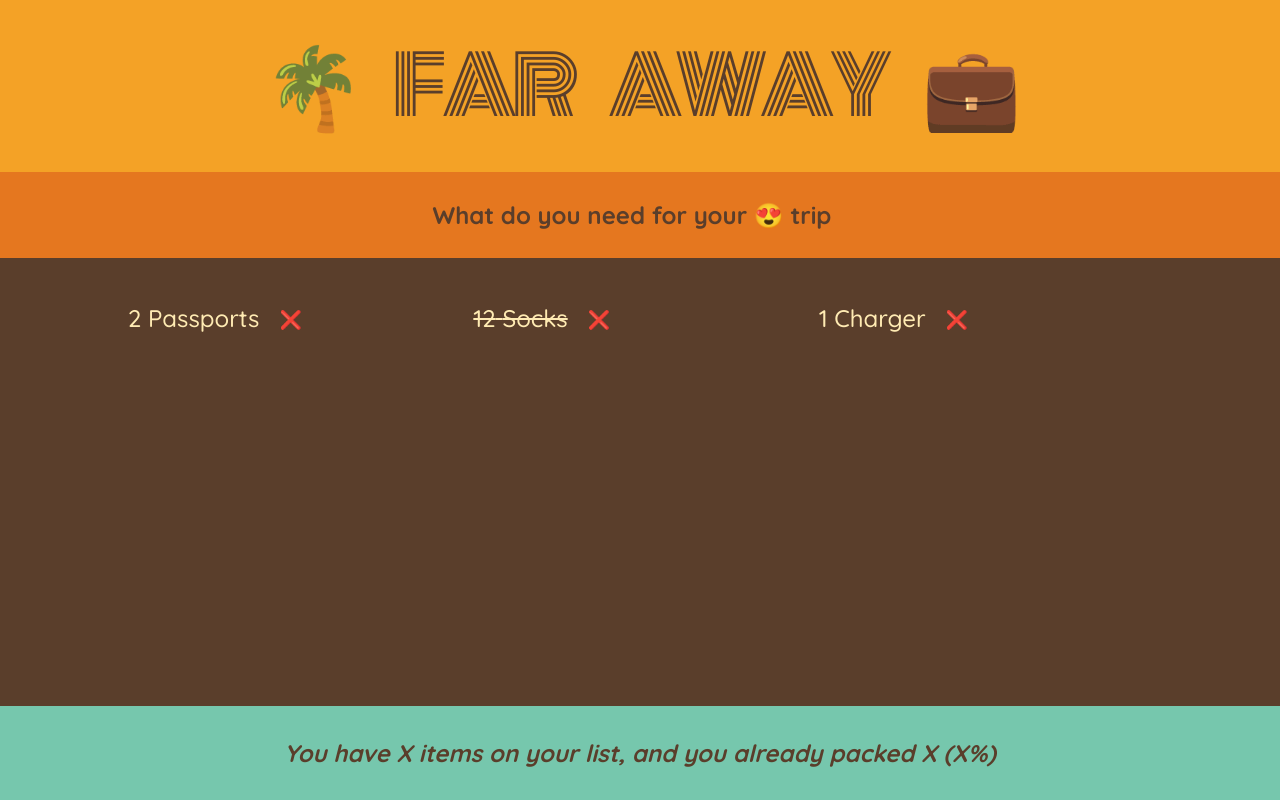
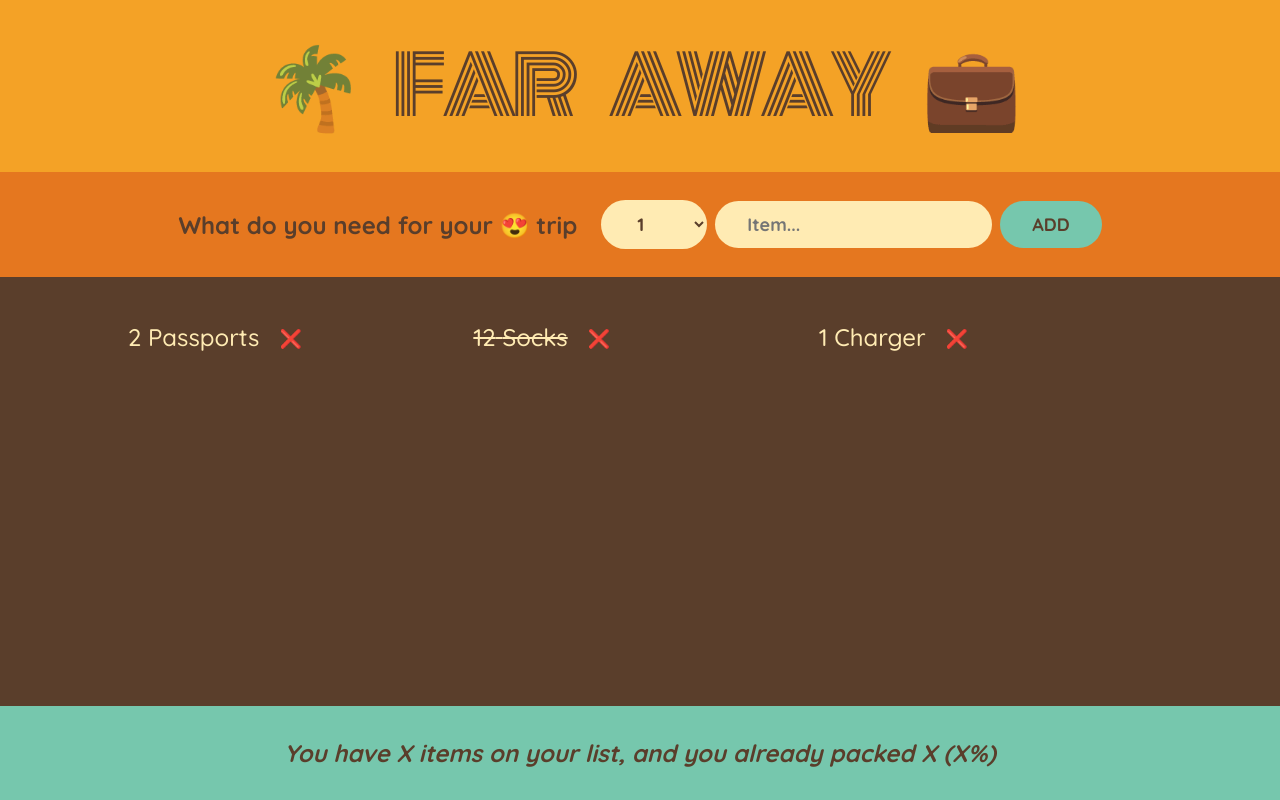
Before and after one commit to plamenggg/Travel-List, a React (Vite) app in the folder TravelList/: page / in a window 1280 px wide. Built offline with nearby package versions, Linux system fonts and the light colour scheme.

Commit message:
Implemented form functionality

```diff
--- a/TravelList/src/App.jsx
+++ b/TravelList/src/App.jsx
@@ -1,7 +1,10 @@
+import { useState } from "react";
+
+/* eslint-disable react/prop-types */
 const initialItems = [
   { id: 1, description: "Passports", quantity: 2, packed: false },
   { id: 2, description: "Socks", quantity: 12, packed: true },
-  { id: 2, description: "Charger", quantity: 1, packed: false },
+  { id: 3, description: "Charger", quantity: 1, packed: false },
 ];
 
 function App() {
@@ -22,10 +25,41 @@
 }
 
 function Form() {
+  const [description, setDescription] = useState("");
+  const [quantity, setQuantity] = useState(1);
+
+  function handleSubmit(e) {
+    e.preventDefault();
+
+    if (!description) return;
+
+    const newItem = { description, quantity, packed: false, id: Date.now() };
+
+    setDescription("");
+    setQuantity(1);
+  }
+
   return (
-    <div className="add-form">
+    <form className="add-form" onSubmit={handleSubmit}>
       <h3>What do you need for your 😍 trip</h3>
-    </div>
+      <select
+        value={quantity}
+        onChange={(e) => setQuantity(Number(e.target.value))}
+      >
+        {Array.from({ length: 20 }, (_, i) => i + 1).map((num) => (
+          <option value={num} key={num}>
+            {num}
+          </option>
+        ))}
+      </select>
+      <input
+        type="text"
+        placeholder="Item..."
+        value={description}
+        onChange={(e) => setDescription(e.target.value)}
+      ></input>
+      <button>Add</button>
+    </form>
   );
 }
 
@@ -44,9 +78,9 @@
 function Item({ item }) {
   return (
     <li>
-      <span style={item.packed ? {textDecoration: "line-through"} : {}}>
+      <span style={item.packed ? { textDecoration: "line-through" } : {}}>
         {item.quantity} {item.description}
-        </span>
+      </span>
       <button>❌</button>
     </li>
   );
```
